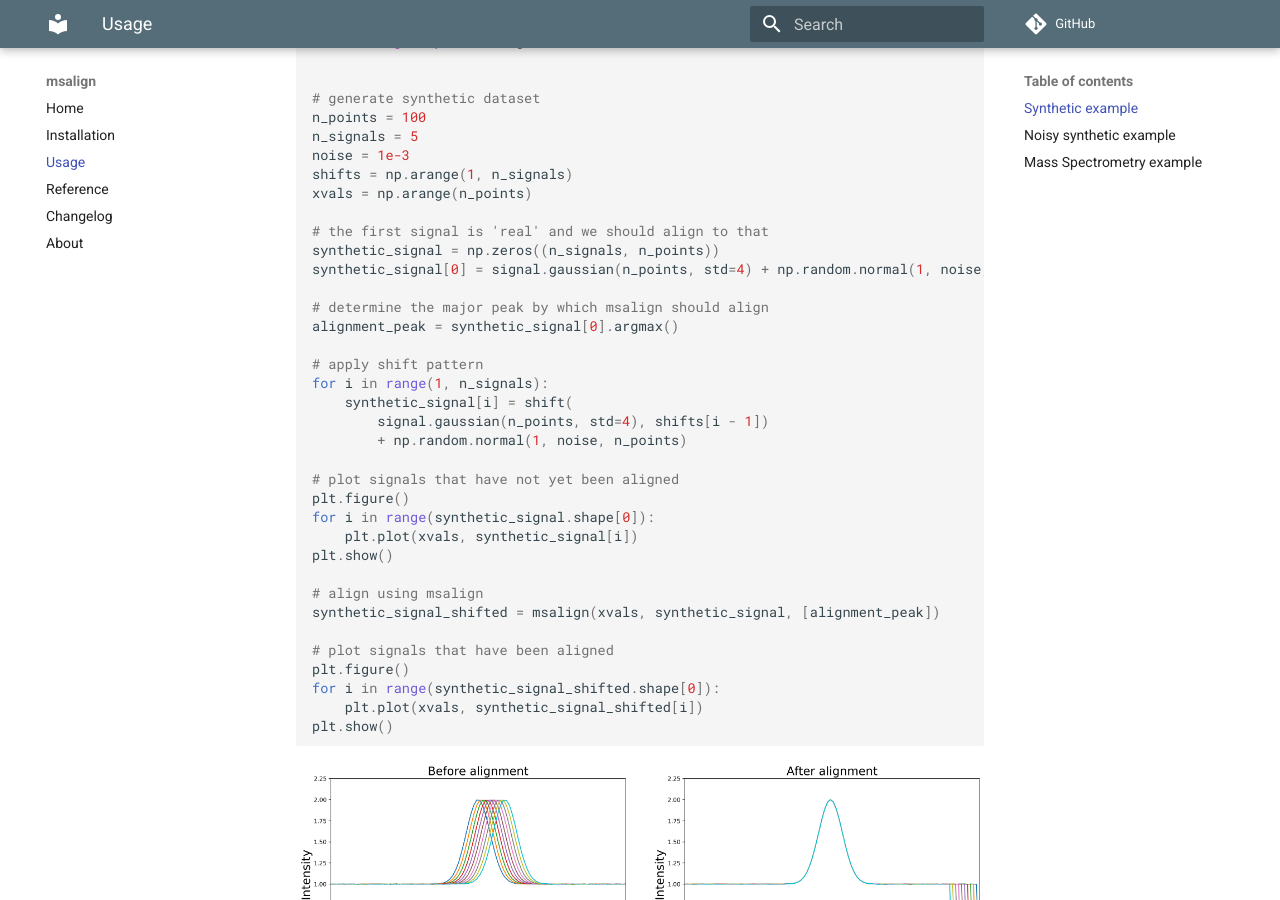
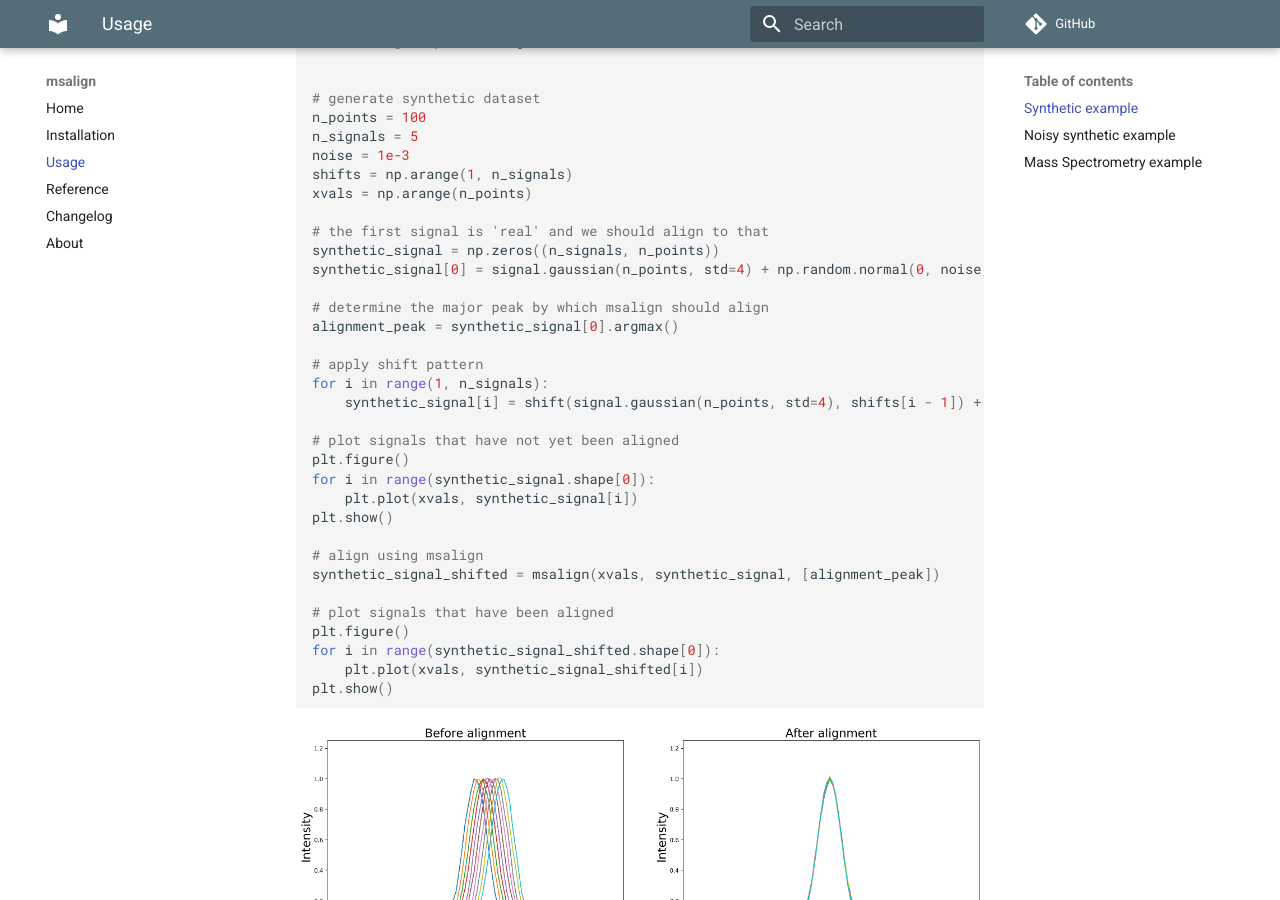
Before and after one commit to lukasz-migas/msalign, an MkDocs documentation site: the page built from site-source/main/usage.md, in a window 1280 px wide and 900 px high, scrolled down 495 px. Built offline with MkDocs 1.6.1 and Material for MkDocs 9.7.7, drawn with Linux system fonts in a browser that asks for light colours; comment, search, counter and statistics services are not loaded.

Commit message:
Improved example
- improved example
- improved images

```diff
--- a/site-source/main/usage.md
+++ b/site-source/main/usage.md
@@ -26,16 +26,14 @@
 
 # the first signal is 'real' and we should align to that
 synthetic_signal = np.zeros((n_signals, n_points))
-synthetic_signal[0] = signal.gaussian(n_points, std=4) + np.random.normal(1, noise, n_points)
+synthetic_signal[0] = signal.gaussian(n_points, std=4) + np.random.normal(0, noise, n_points)
 
 # determine the major peak by which msalign should align
 alignment_peak = synthetic_signal[0].argmax()
 
 # apply shift pattern
 for i in range(1, n_signals):
-    synthetic_signal[i] = shift(
-        signal.gaussian(n_points, std=4), shifts[i - 1])
-        + np.random.normal(1, noise, n_points)
+    synthetic_signal[i] = shift(signal.gaussian(n_points, std=4), shifts[i - 1]) + np.random.normal(0, noise, n_points)
 
 # plot signals that have not yet been aligned
 plt.figure()
```
Also changed, not shown: site-source/img/noisy_synthetic_signal_before_and_after.png, site-source/img/synthetic_signal_before_and_after.png.
